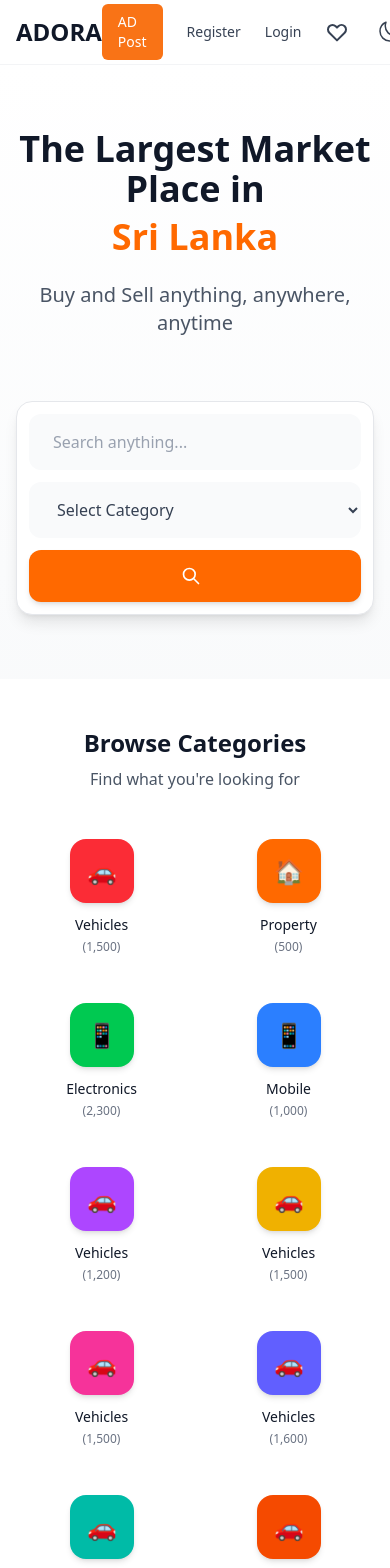
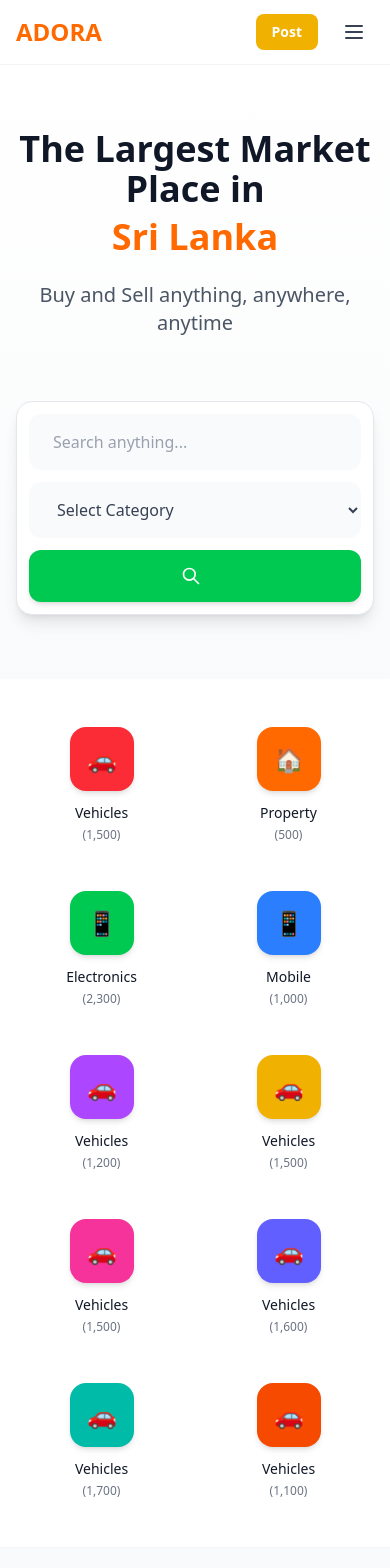
Before and after one commit to milindasandaru/LA_OLUXE, a Next.js app in the folder frontend/: page / in a window 390 px wide. Shown: the top 1568 px of the page. Built offline with nearby package versions, Linux system fonts and the light colour scheme.

Commit message:
Update front end UI adding responsive design

```diff
--- a/frontend/src/app/page.tsx
+++ b/frontend/src/app/page.tsx
@@ -57,7 +57,7 @@ export default function Home() {
                   <option>Jobs</option>
                   <option>Services</option>
                 </select>
-                <button className="bg-orange-500 text-white px-8 py-4 rounded-xl hover:bg-orange-600 transition-all duration-200 flex items-center justify-center font-medium shadow-md hover:shadow-lg">
+                <button className="bg-green-500 text-white px-8 py-4 rounded-xl hover:bg-green-600 transition-all duration-200 flex items-center justify-center font-medium shadow-md hover:shadow-lg">
                   <svg className="w-5 h-5 mr-2" fill="none" stroke="currentColor" viewBox="0 0 24 24">
                     <path strokeLinecap="round" strokeLinejoin="round" strokeWidth={2} d="M21 21l-6-6m2-5a7 7 0 11-14 0 7 7 0 0114 0z" />
                   </svg>
@@ -68,32 +68,29 @@ export default function Home() {
           </div>
         </section>
 
-        {/* Categories Section - Responsive Grid */}
-        <section className="bg-white py-12 border-b border-gray-100">
+        {/* Categories Section - Horizontal/Vertical Responsive */}
+        <section className="bg-white py-8 border-b border-gray-100">
           <div className="max-w-7xl mx-auto px-4 sm:px-6 lg:px-8">
-            <div className="text-center mb-8">
-              <h2 className="text-2xl font-bold text-gray-900 mb-2">Browse Categories</h2>
-              <p className="text-gray-600">Find what you're looking for</p>
-            </div>
-
-            {/* Categories Grid - Full Width Responsive */}
-            <div className="grid grid-cols-2 sm:grid-cols-3 md:grid-cols-4 lg:grid-cols-5 xl:grid-cols-10 gap-4 lg:gap-6">
+            {/* Categories - Horizontal on large screens, vertical grid on mobile */}
+            <div className="lg:flex lg:justify-center lg:items-center lg:space-x-8 lg:overflow-x-auto">
+              <div className="grid grid-cols-2 sm:grid-cols-3 md:grid-cols-4 lg:flex lg:space-x-8 gap-4 lg:gap-0">
                 {categories.map((category, index) => (
                   <div
                     key={index}
-                  className="flex flex-col items-center text-center cursor-pointer group hover:transform hover:scale-105 transition-all duration-200 p-4 rounded-xl hover:bg-gray-50"
+                    className="flex flex-col lg:flex-col items-center text-center cursor-pointer group hover:transform hover:scale-105 transition-all duration-200 p-4 rounded-xl hover:bg-gray-50 lg:flex-shrink-0"
                   >
-                  <div className={`w-16 h-16 lg:w-20 lg:h-20 ${category.color} rounded-2xl flex items-center justify-center mb-3 shadow-md group-hover:shadow-lg transition-all duration-200`}>
-                    <span className="text-2xl lg:text-3xl">{category.icon}</span>
+                    <div className={`w-16 h-16 lg:w-18 lg:h-18 ${category.color} rounded-2xl flex items-center justify-center mb-3 shadow-md group-hover:shadow-lg transition-all duration-200`}>
+                      <span className="text-2xl">{category.icon}</span>
                     </div>
-                  <h3 className="text-sm lg:text-base font-medium text-gray-900 mb-1 line-clamp-1">
+                    <h3 className="text-sm font-medium text-gray-900 mb-1 line-clamp-1 whitespace-nowrap">
                       {category.name}
                     </h3>
-                  <p className="text-xs lg:text-sm text-gray-500">
+                    <p className="text-xs text-gray-500">
                       ({category.count.toLocaleString()})
                     </p>
                   </div>
                 ))}
+              </div>
             </div>
           </div>
         </section>
@@ -108,7 +105,7 @@ export default function Home() {
                   🚗 Vehicles
                   <span className="ml-3 text-lg text-gray-500 font-normal">({sampleAds.length * 250} ads)</span>
                 </h2>
-                <button className="text-orange-500 hover:text-orange-600 font-semibold flex items-center transition-colors">
+                <button className="text-green-500 hover:text-green-600 font-semibold flex items-center transition-colors">
                   View All
                   <svg className="w-5 h-5 ml-2" fill="none" stroke="currentColor" viewBox="0 0 24 24">
                     <path strokeLinecap="round" strokeLinejoin="round" strokeWidth={2} d="M9 5l7 7-7 7" />
@@ -161,7 +158,7 @@ export default function Home() {
                   🏠 Property
                   <span className="ml-3 text-lg text-gray-500 font-normal">({sampleAds.length * 150} ads)</span>
                 </h2>
-                <button className="text-orange-500 hover:text-orange-600 font-semibold flex items-center transition-colors">
+                <button className="text-green-500 hover:text-green-600 font-semibold flex items-center transition-colors">
                   View All
                   <svg className="w-5 h-5 ml-2" fill="none" stroke="currentColor" viewBox="0 0 24 24">
                     <path strokeLinecap="round" strokeLinejoin="round" strokeWidth={2} d="M9 5l7 7-7 7" />
--- a/frontend/src/components/layout/Header.tsx
+++ b/frontend/src/components/layout/Header.tsx
@@ -1,6 +1,7 @@
 'use client';
 
 import Link from 'next/link';
+import { useState } from 'react';
 import ThemeToggle from '@/components/ui/ThemeToggle';
 
 interface HeaderProps {
@@ -9,6 +10,8 @@ interface HeaderProps {
 }
 
 export default function Header({ showSidebar = false, onToggleSidebar }: HeaderProps) {
+  const [isMobileMenuOpen, setIsMobileMenuOpen] = useState(false);
+
   return (
     <header className="bg-white border-b border-gray-100 sticky top-0 z-50">
       <div className="max-w-7xl mx-auto px-4 sm:px-6 lg:px-8">
@@ -16,30 +19,12 @@ export default function Header({ showSidebar = false, onToggleSidebar }: HeaderP
           {/* Logo */}
           <div className="flex items-center">
             <Link href="/" className="flex items-center">
-              <span className="text-2xl font-bold text-gray-900">ADORA</span>
+              <span className="text-2xl font-bold text-orange-500">ADORA</span>
             </Link>
           </div>
 
-          {/* Right Side - Actions */}
-          <div className="flex items-center space-x-6">
-            {/* Post Ad Button */}
-            <Link
-              href="/post-ad"
-              style={{
-                backgroundColor: '#f97316',
-                color: 'white',
-              }}
-              className="px-4 py-2 rounded-md text-sm font-medium transition-all duration-200 hover:shadow-md"
-              onMouseEnter={(e) => {
-                e.currentTarget.style.backgroundColor = '#ea580c';
-              }}
-              onMouseLeave={(e) => {
-                e.currentTarget.style.backgroundColor = '#f97316';
-              }}
-            >
-              AD Post
-            </Link>
-
+          {/* Desktop Navigation */}
+          <div className="hidden md:flex items-center space-x-8">
             {/* Register */}
             <Link
               href="/register"
@@ -59,7 +44,7 @@ export default function Header({ showSidebar = false, onToggleSidebar }: HeaderP
             {/* Favorites/Saved Ads - Heart Icon */}
             <Link
               href="/favorites"
-              className="text-gray-700 hover:text-red-500 transition-colors"
+              className="text-gray-700 hover:text-red-500 transition-colors p-2"
               title="Saved Ads"
             >
               <svg
@@ -79,8 +64,72 @@ export default function Header({ showSidebar = false, onToggleSidebar }: HeaderP
 
             {/* Theme Toggle Button */}
             <ThemeToggle />
+
+            {/* Post Ad Button */}
+            <Link
+              href="/post-ad"
+              className="bg-yellow-500 hover:bg-yellow-600 text-white px-6 py-2.5 rounded-lg text-sm font-semibold transition-all duration-200 shadow-md hover:shadow-lg"
+            >
+              AD Post
+            </Link>
+          </div>
+
+          {/* Mobile menu button */}
+          <div className="md:hidden flex items-center space-x-4">
+            {/* Post Ad Button - Mobile */}
+            <Link
+              href="/post-ad"
+              className="bg-yellow-500 hover:bg-yellow-600 text-white px-4 py-2 rounded-lg text-sm font-semibold transition-all duration-200"
+            >
+              Post
+            </Link>
+
+            <button
+              onClick={() => setIsMobileMenuOpen(!isMobileMenuOpen)}
+              className="p-2 text-gray-700 hover:text-gray-900 transition-colors"
+            >
+              <svg className="w-6 h-6" fill="none" stroke="currentColor" viewBox="0 0 24 24">
+                <path strokeLinecap="round" strokeLinejoin="round" strokeWidth={2} d={isMobileMenuOpen ? "M6 18L18 6M6 6l12 12" : "M4 6h16M4 12h16M4 18h16"} />
+              </svg>
+            </button>
           </div>
         </div>
+
+        {/* Mobile Navigation Menu */}
+        {isMobileMenuOpen && (
+          <div className="md:hidden border-t border-gray-100">
+            <div className="px-2 pt-2 pb-3 space-y-1 bg-white">
+              <Link
+                href="/register"
+                className="block px-3 py-2 text-base font-medium text-gray-700 hover:text-gray-900 hover:bg-gray-50 rounded-md transition-colors"
+                onClick={() => setIsMobileMenuOpen(false)}
+              >
+                Register
+              </Link>
+              <Link
+                href="/login"
+                className="block px-3 py-2 text-base font-medium text-gray-700 hover:text-gray-900 hover:bg-gray-50 rounded-md transition-colors"
+                onClick={() => setIsMobileMenuOpen(false)}
+              >
+                Login
+              </Link>
+              <Link
+                href="/favorites"
+                className="flex items-center px-3 py-2 text-base font-medium text-gray-700 hover:text-gray-900 hover:bg-gray-50 rounded-md transition-colors"
+                onClick={() => setIsMobileMenuOpen(false)}
+              >
+                <svg className="w-5 h-5 mr-3" fill="none" stroke="currentColor" viewBox="0 0 24 24">
+                  <path strokeLinecap="round" strokeLinejoin="round" strokeWidth={2} d="M4.318 6.318a4.5 4.5 0 000 6.364L12 20.364l7.682-7.682a4.5 4.5 0 00-6.364-6.364L12 7.636l-1.318-1.318a4.5 4.5 0 00-6.364 0z" />
+                </svg>
+                Saved Ads
+              </Link>
+              <div className="px-3 py-2 flex items-center">
+                <span className="text-sm text-gray-500 mr-3">Theme:</span>
+                <ThemeToggle />
+              </div>
+            </div>
+          </div>
+        )}
       </div>
     </header>
   );
```
Lines whose indentation alone changed are shown as unchanged.
